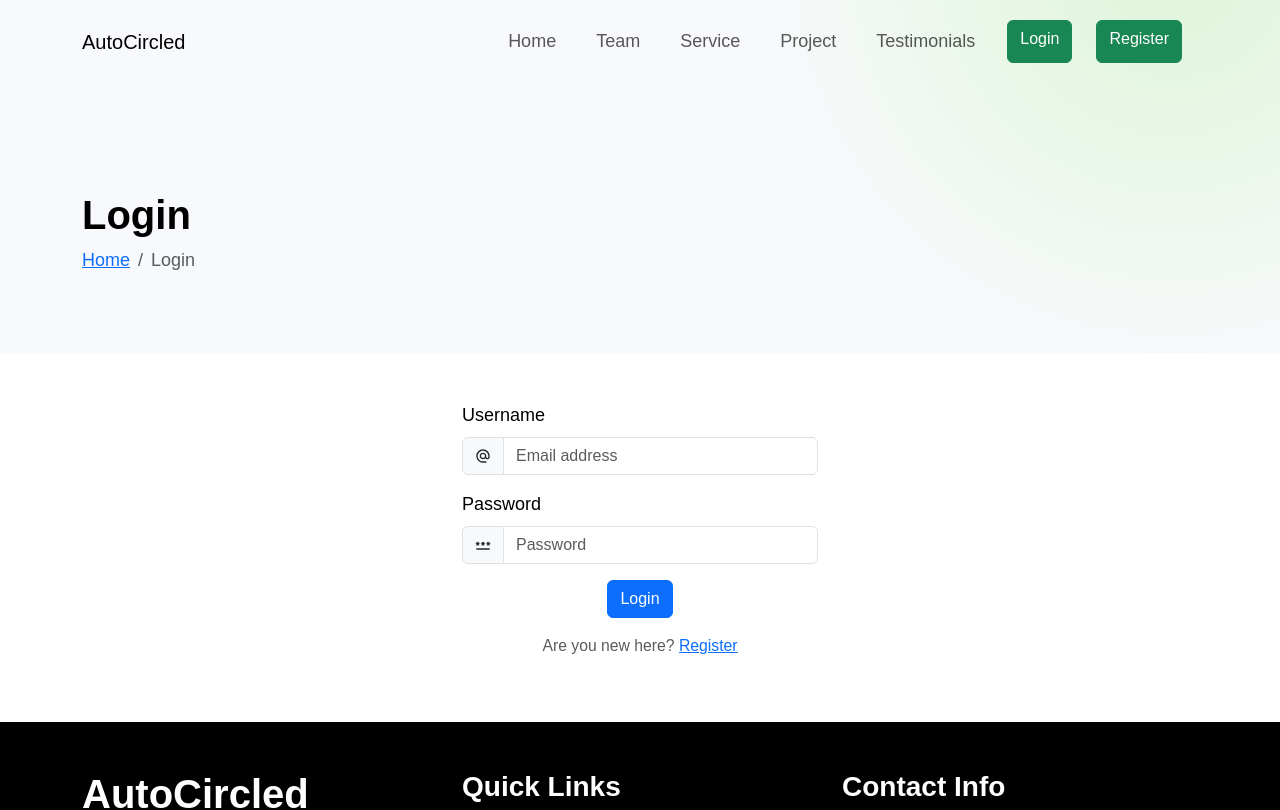
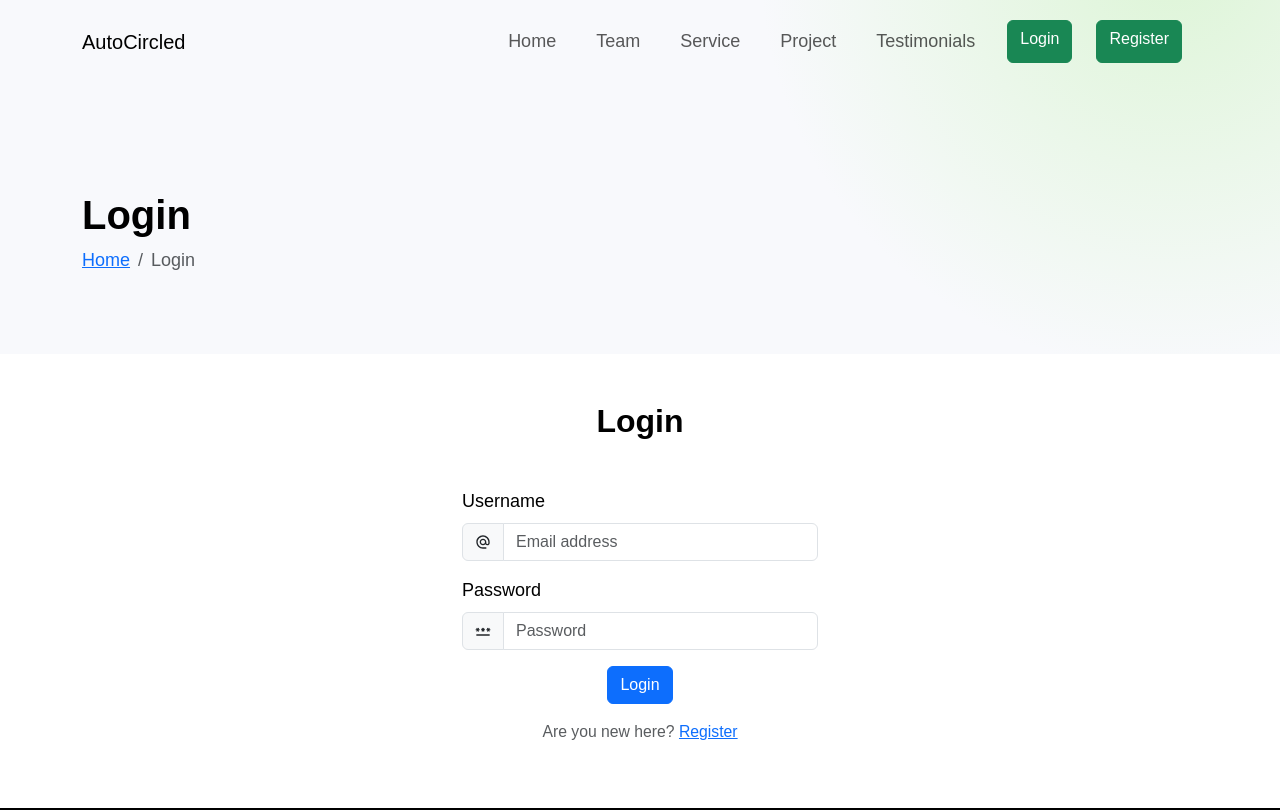
Before and after one commit to autocircled/module-14-assignment, a React (Vite) app: page /login in a window 1280 px wide. Shown: the top 810 px of the page. Built offline with nearby package versions, Linux system fonts and the light colour scheme.

Commit message:
title added

```diff
--- a/src/components/LoginForm.jsx
+++ b/src/components/LoginForm.jsx
@@ -27,6 +27,7 @@ const LoginForm = () => {
 
     return (
         <section className='login-form py-5'>
+            <h2 className='text-center mb-5'>Login</h2>
             <Form noValidate validated={validated} onSubmit={handleSubmit}>
                 <Container>
                     <Row className="mb-3 justify-content-center">
```
